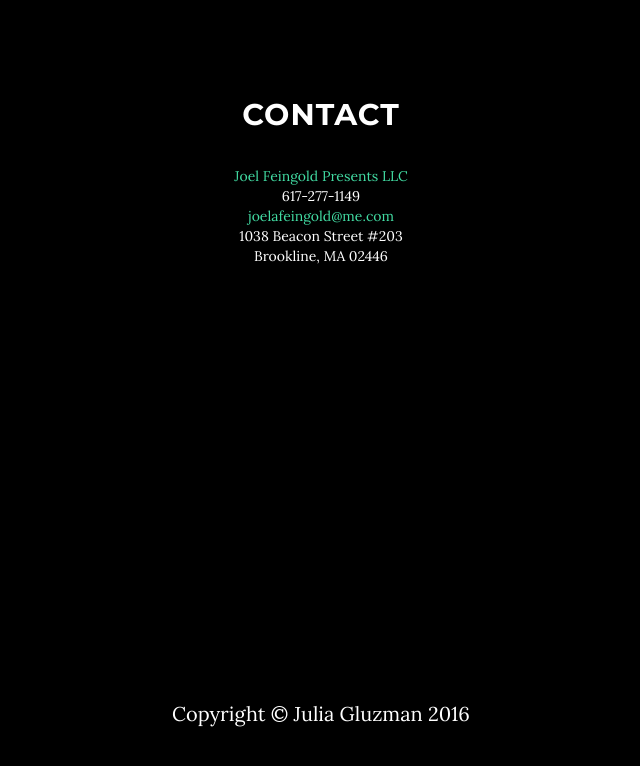
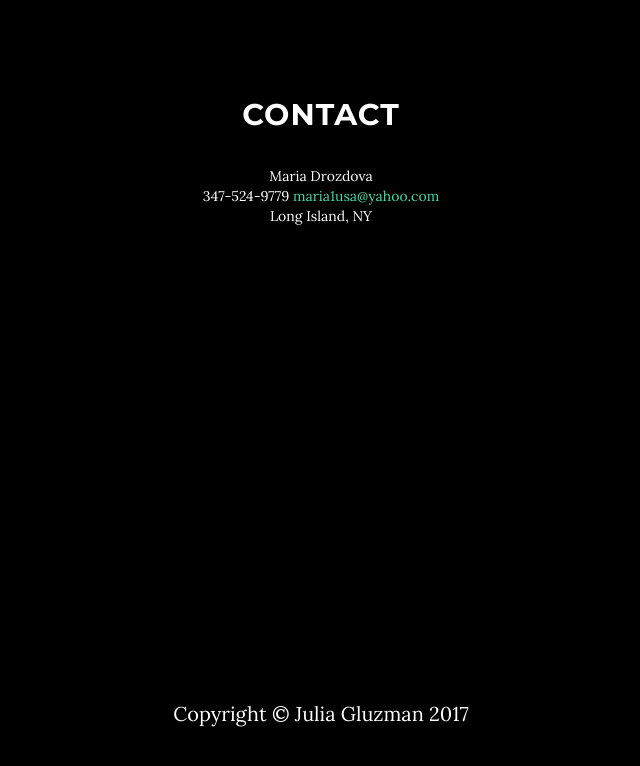
Before and after one commit to jugz/jugz.github.io, a website: page index.html in a window 1280 px wide. Shown: the part 1839-2605 px from the top of the page, without its empty margins (319-959 px from the left). Drawn offline with nearby package versions, Linux system fonts and the light colour scheme; a script that the page names is missing.

Commit message:
update manager

```diff
--- a/index.html
+++ b/index.html
@@ -123,19 +123,17 @@
                 <h2>CONTACT</h2>
             </div>
             <div class="col-md-6 col-xs-offset-3 col-sm-offset-3 col-md-offset-3">
-
-<a href="http://www.joelfeingoldpresents.com/">  Joel Feingold Presents LLC </a><br />
-617-277-1149<br />
-<a href="mailto:joelafeingold@me.com?subject=Re:JuliaGluzman"> joelafeingold@me.com </a> <br />
-1038 Beacon Street #203 <br />
-Brookline, MA 02446 <br />
+         Maria Drozdova  <br />
+347-524-9779
+<a href="mailto:maria1usa@yahoo.com?subject=Re:JuliaGluzman"> maria1usa@yahoo.com</a> <br />
+Long Island, NY <br />
 </div>
         </div>
     </section>
 
     <footer>
         <div class="container text-center">
-            <p>Copyright &copy; Julia Gluzman 2016</p>
+            <p>Copyright &copy; Julia Gluzman 2017</p>
         </div>
     </footer>
 
```
Also changed, not shown: img/gal0-main.jpg, img/gal1-i05.jpg.
